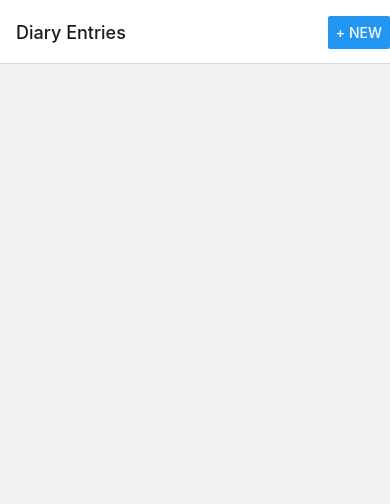
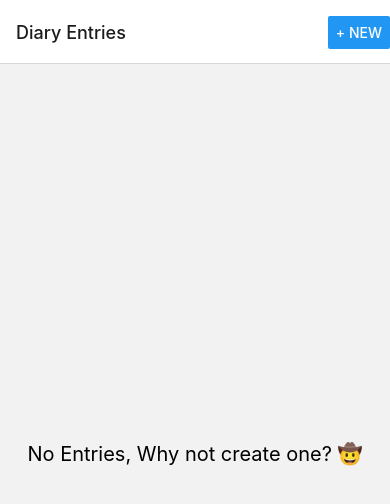
Before and after one commit to ParaMahalingam/Reading-Diary-Cross-Platform, a React Native app: screen /Index in a window 390 px wide. Shown: the top 504 px of the page. Built offline with nearby package versions, Linux system fonts and the light colour scheme.

Commit message:
Conditional based rendering
Conditional based rendering, if there are no entries, it will display a No entries message. Otherwise, it will display the entries stored in state.

```diff
--- a/screens/IndexScreen.js
+++ b/screens/IndexScreen.js
@@ -56,7 +56,17 @@ function IndexScreen({ navigation }) {
         );
     };
 
+
+    //Conditional based rendering, if there are no entries, it will display a No entries message. Otherwise, it will display the entries stored in state.
+    if (state.length == 0) {
+        return (
+            <View style={styles.noent}>
+                <Text style={styles.txtstyle}>No Entries, Why not create one? 🤠</Text>
+            </View>
+        )
+    }
     return (
+
         <View>
             <FlatList nestedScrollEnabled
                 contentContainerStyle={{ padding: 20, paddingBottom: 100 }}
@@ -67,6 +77,7 @@ function IndexScreen({ navigation }) {
 
 
     );
+
 };
 
 const styles = StyleSheet.create({
@@ -77,6 +88,14 @@ const styles = StyleSheet.create({
         elevation: 12,
         borderRadius: 7,
         marginVertical: 10,
+    },
+    txtstyle: {
+        fontSize: 20,
+        textAlign: 'center',
+    },
+    noent: {
+        justifyContent: 'center',
+        flex: 1,
     }
 });
 
```
